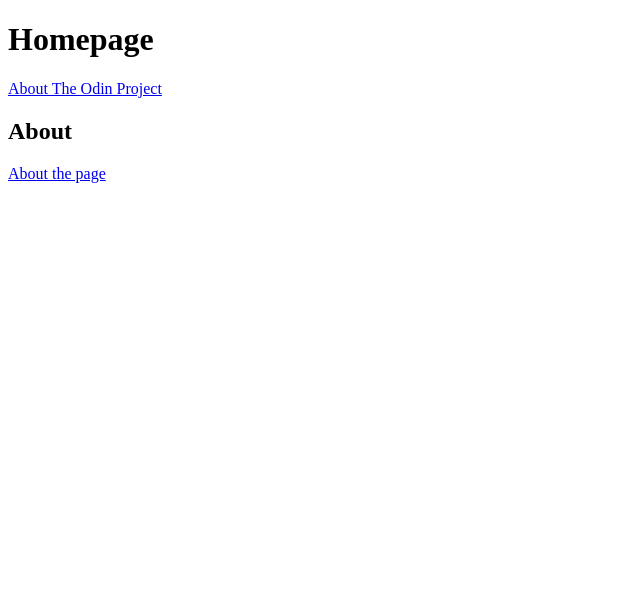
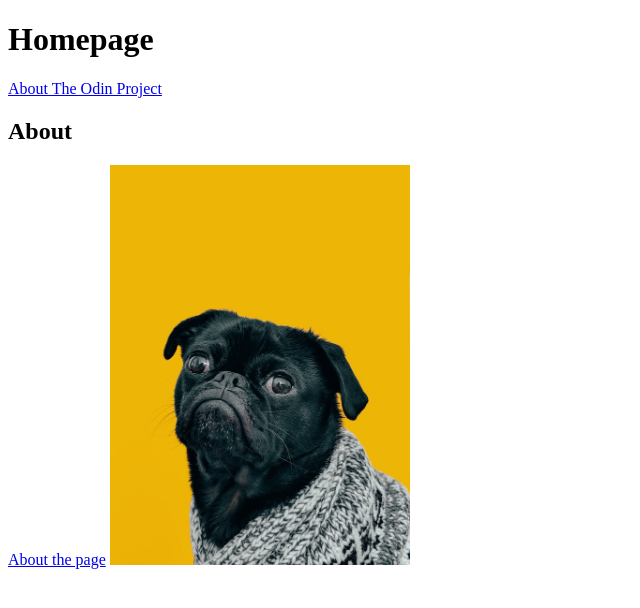
Before and after one commit to jf-wro/git_test, a plain HTML site: page odin-links-and-images/index.html in a window 1280 px wide. Shown: the whole page, without its empty margins (0-640 px from the left). Drawn offline with Linux system fonts and the light colour scheme.

Commit message:
web fun continues

```diff
--- a/odin-links-and-images/index.html
+++ b/odin-links-and-images/index.html
@@ -9,6 +9,9 @@
     <h1>Homepage</h1>
     <a href="https://www.theodinproject.com/about" target="_blank" rel="noopener noreferrer">About The Odin Project</a>
     <h2>About</h2>
-    <a href="./pages/about.html">About the page</a>
+    <p>
+        <a href="./pages/about.html">About the page</a>
+        <img src="./images/dog.jpg" alt="dog pic" width="300px">
+    </p>
 </body>
 </html>
```
Also changed, not shown: odin-links-and-images/pages/about.html (+3 -0 lines), odin-links-and-images/images/dog.jpg (added), 1 other file.
